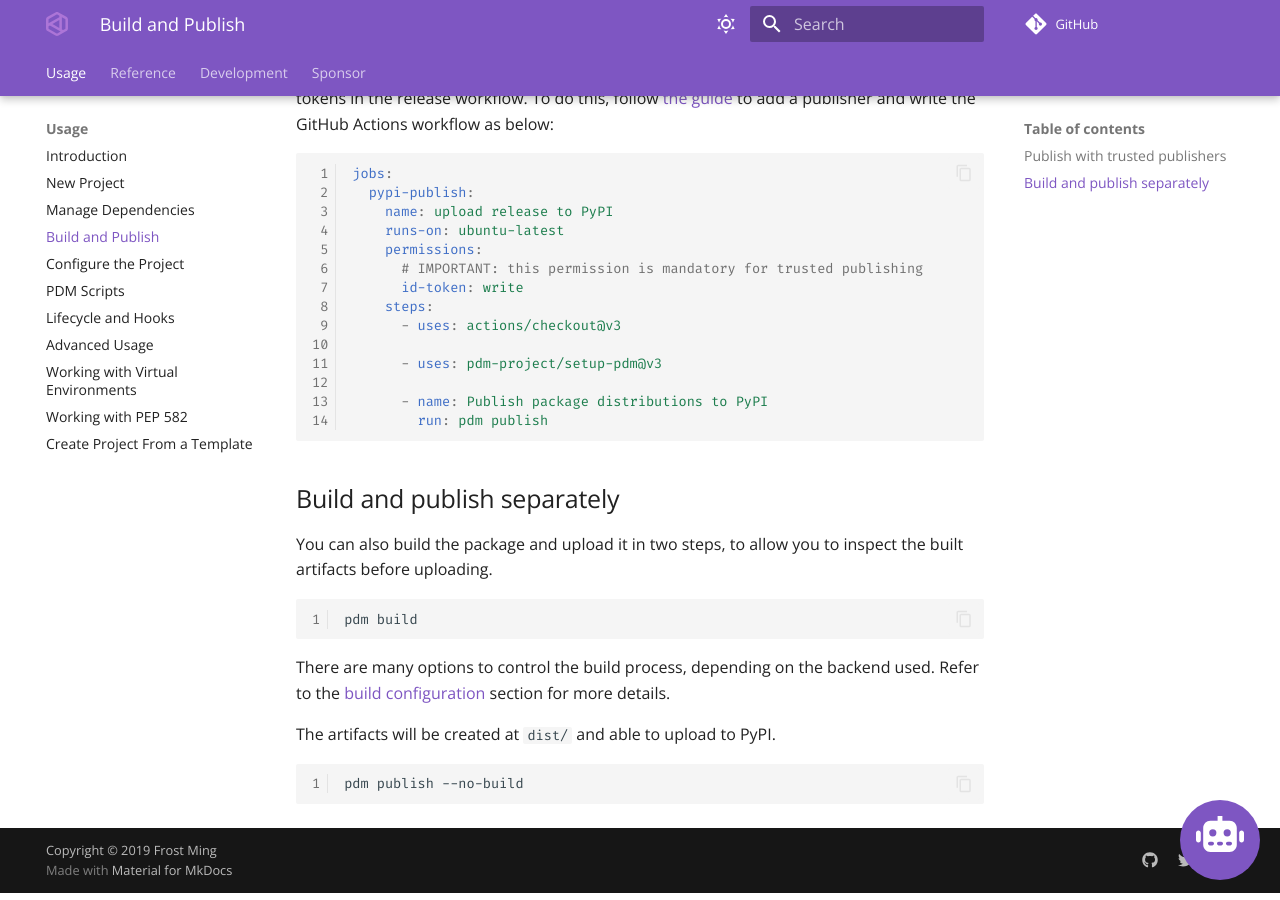
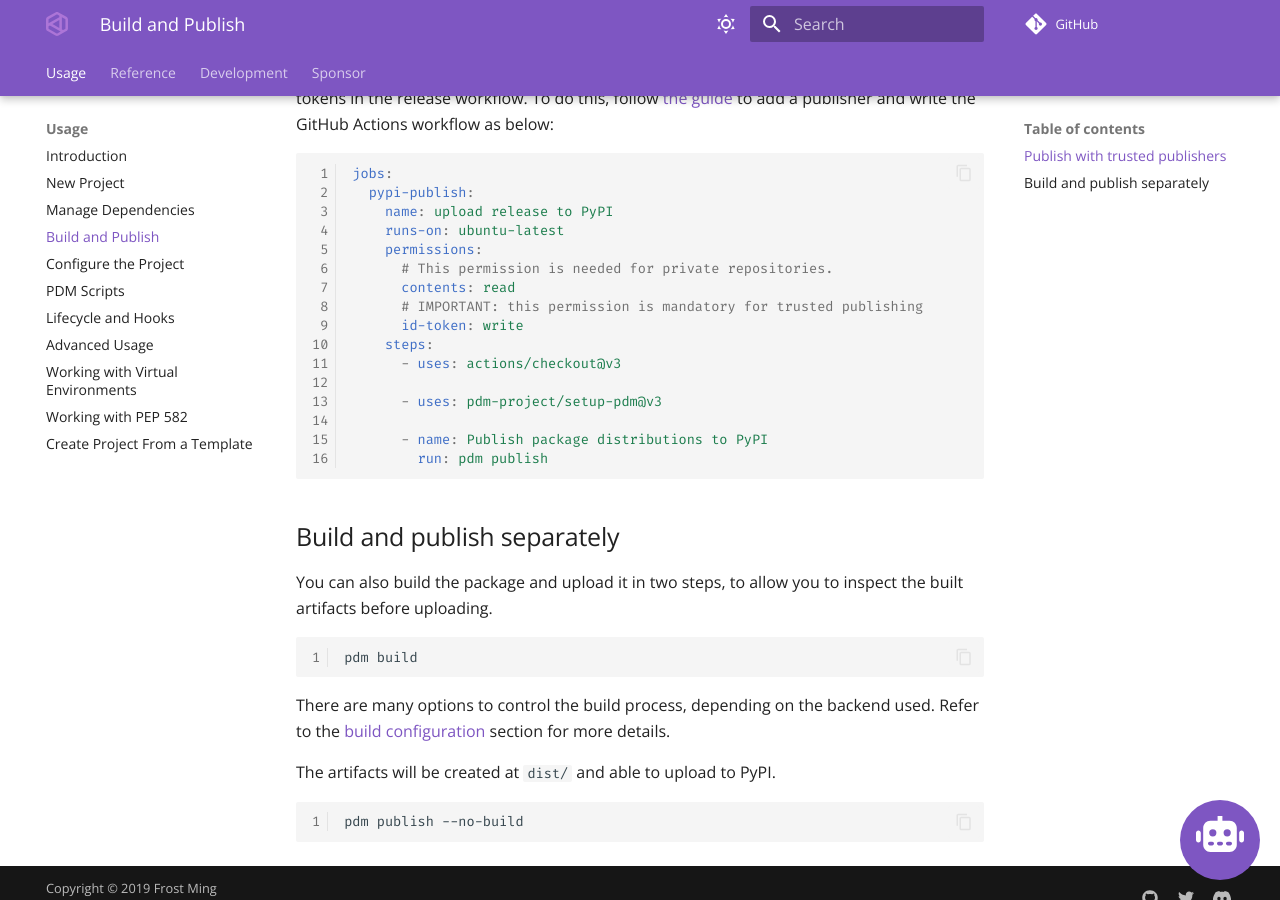
Before and after one commit to azurelotus0926/pdm, an MkDocs documentation site: the page built from docs/docs/usage/publish.md, in a window 1280 px wide and 900 px high, scrolled down 621 px. Built offline with MkDocs 1.6.1 and Material for MkDocs 9.7.7, drawn with Linux system fonts in a browser that asks for light colours; comment, search, counter and statistics services are not loaded; the version menu is left out.

Commit message:
fix: updates instructions for private repositories in pdm publish. (#2569)

```diff
--- a/docs/docs/usage/publish.md
+++ b/docs/docs/usage/publish.md
@@ -26,6 +26,8 @@ jobs:
     name: upload release to PyPI
     runs-on: ubuntu-latest
     permissions:
+      # This permission is needed for private repositories.
+      contents: read
       # IMPORTANT: this permission is mandatory for trusted publishing
       id-token: write
     steps:
```
